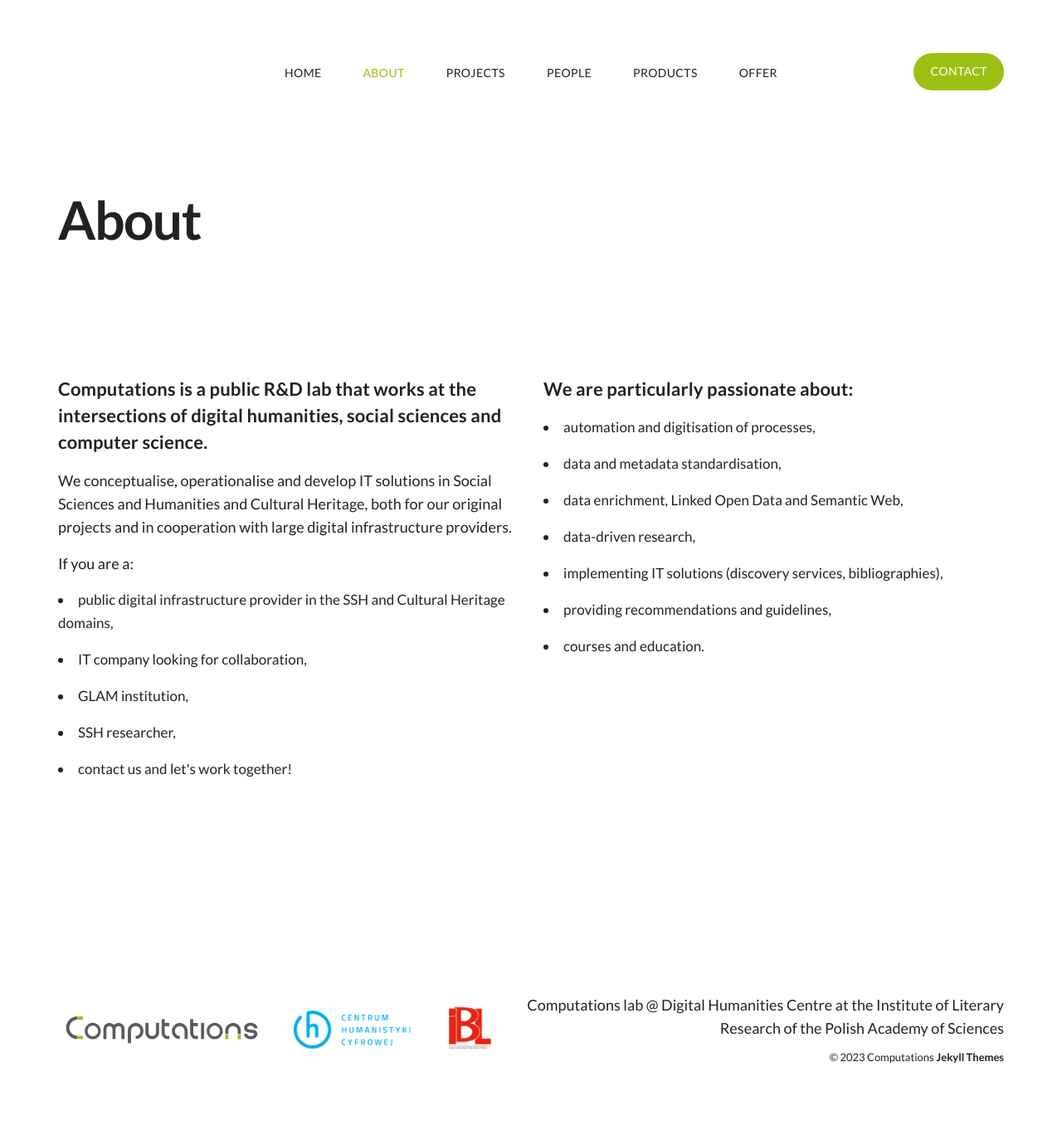
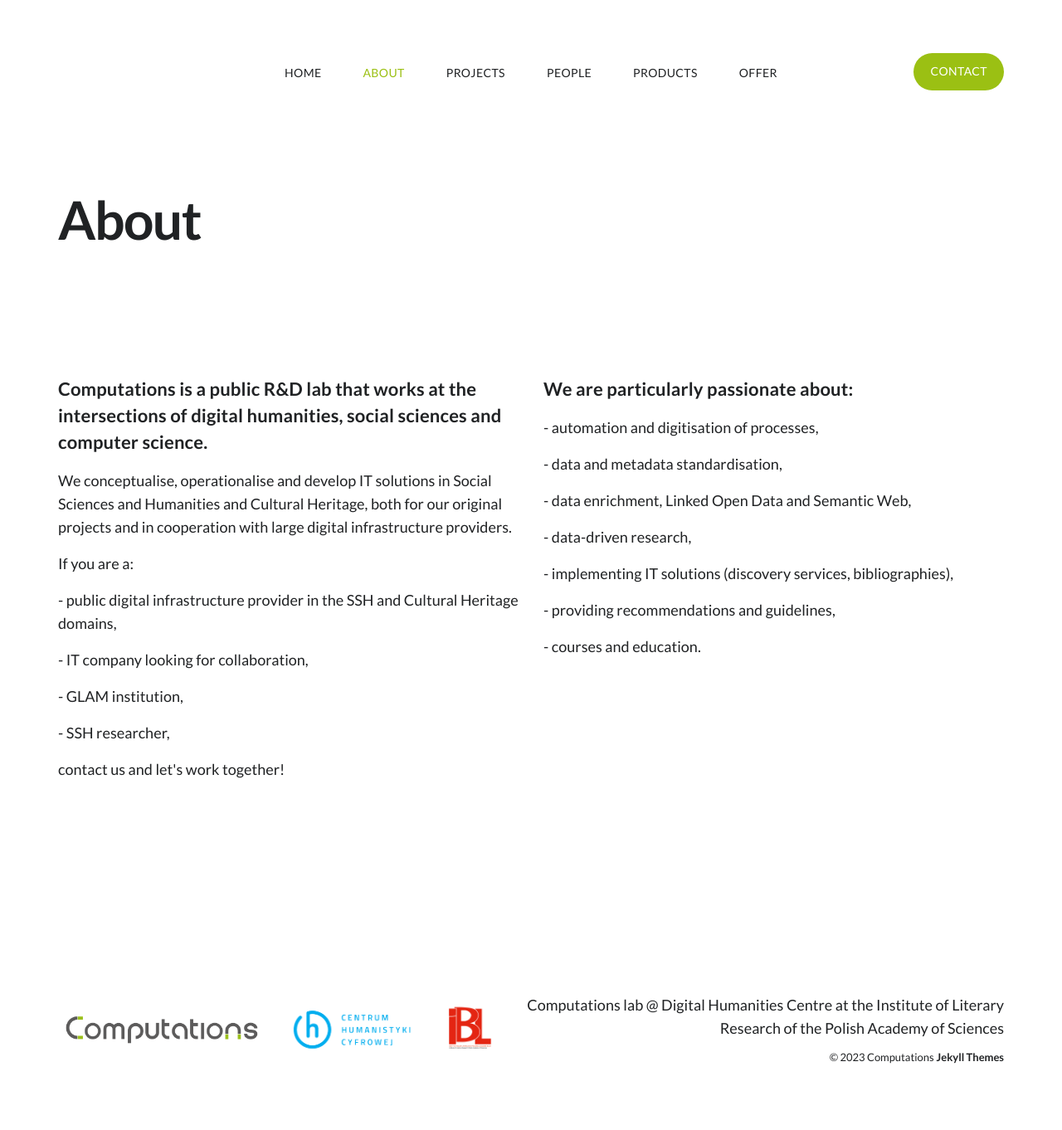
Before and after one commit to CHC-Computations/chc-computations.github.io, a Jekyll site: the page built from about/index.html, in a window 1280 px wide. Shown: the whole page at 83% size. Built offline with Jekyll 4.4.1, drawn with Linux system fonts in a browser that asks for light colours; nearby versions of some CDN libraries.

Commit message:
Revert "change list styling in About section"
This reverts commit 620fe45266c4849fb7536785d844ca36adc4ba60.

```diff
--- a/_sass/_includes/_section__about.scss
+++ b/_sass/_includes/_section__about.scss
@@ -66,7 +66,6 @@
     .cta {
       margin: 8px 0 0 -4px;
     }
-
 	}
 
 
--- a/_sass/_typography.scss
+++ b/_sass/_typography.scss
@@ -157,14 +157,6 @@ ol {
   list-style-position: inside;
 }
 
-li {
-  margin-bottom: 16px;
-  font-weight: $p-weight;
-  font-size: $p-size-small;
-  line-height: $p-lineheight;
-  letter-spacing: $p-spacing;
-}
-
 blockquote {
   margin-top: 16px;
   border-left: 2px solid $text-dark-color;
--- a/about/index.html
+++ b/about/index.html
@@ -20,28 +20,32 @@ featured_image:
 
 			<p>We conceptualise, operationalise and develop IT solutions in Social Sciences and Humanities and Cultural Heritage,
 				both for our original projects and in cooperation with large digital infrastructure providers.</p>
-			<p>If you are a:</p>
-			<lu>
-				<li>public digital infrastructure provider in the SSH and Cultural Heritage domains,</li>
-				<li>IT company looking for collaboration,</li>
-				<li>GLAM institution,</li>
-				<li>SSH researcher,</li>
-				<li>contact us and let's work together!</li>
-			</lu>
+			<p>
+			<p>If you are a: </p>
+			<p>- public digital infrastructure provider in the SSH and Cultural Heritage domains, </p>
+			<p>- IT company looking for collaboration,</p>
+			<p>- GLAM institution,</p>
+			<p>- SSH researcher, </p>
+			<p>contact us and let's work together!</p>
+			</p>
 		  </div>
 		  <div class="about__computations">
 			<h2 class="title"></h2>
 			<p class="subtitle subtitle--light"><b>We are particularly passionate about:</b>
 			</p>
-			<lu>
-				<li>automation and digitisation of processes,</li>
-				<li>data and metadata standardisation,</li>
-				<li>data enrichment, Linked Open Data and Semantic Web,</li>
-				<li>data-driven research,</li>
-				<li>implementing IT solutions (discovery services, bibliographies),</li>
-				<li>providing recommendations and guidelines,</li>
-				<li>courses and education.</li>
-			</lu>
+				<p>- automation and digitisation of processes,</p>
+
+				<p>- data and metadata standardisation,</p>
+
+				<p>- data enrichment, Linked Open Data and Semantic Web,</p>
+
+				<p>- data-driven research,</p>
+
+				<p>- implementing IT solutions (discovery services, bibliographies),</p>
+
+				<p>- providing recommendations and guidelines,</p>
+
+				<p>- courses and education.</p>
 		  </div>
 		</div>
 	  </section>
```
